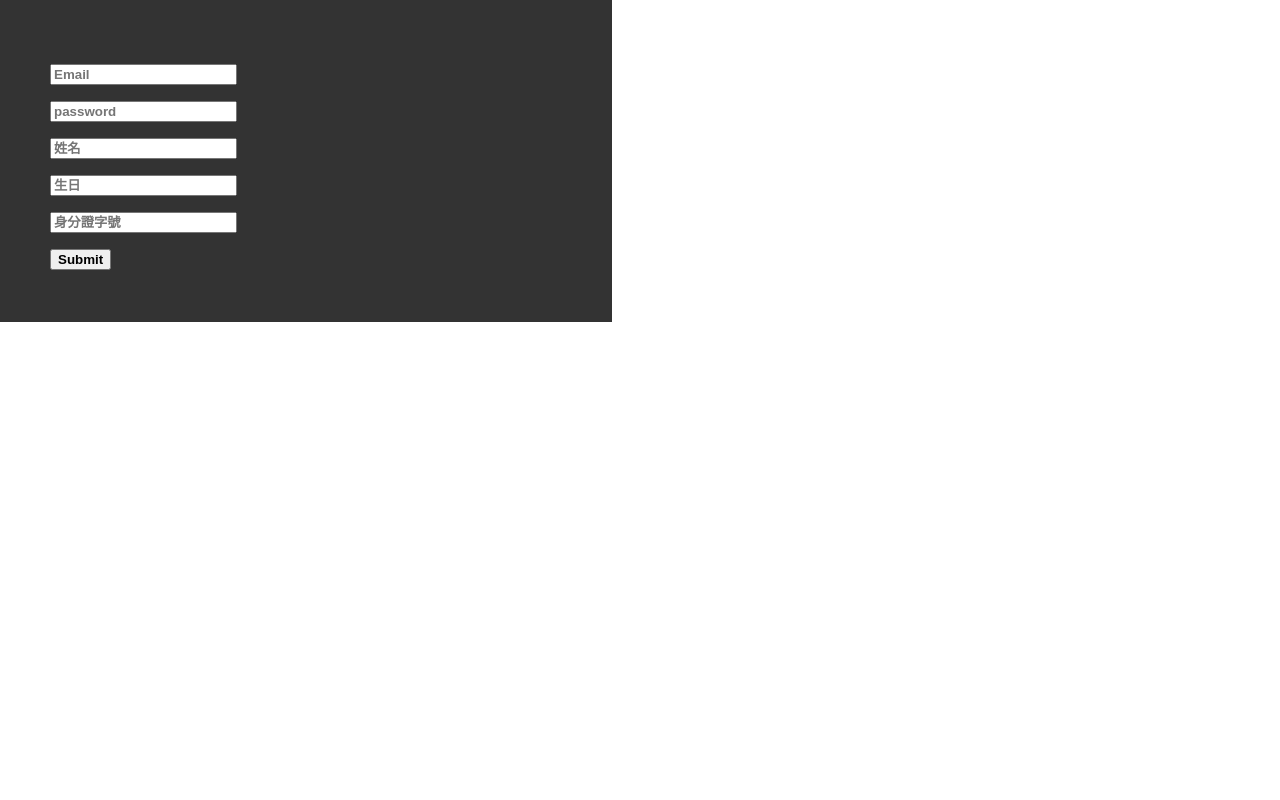
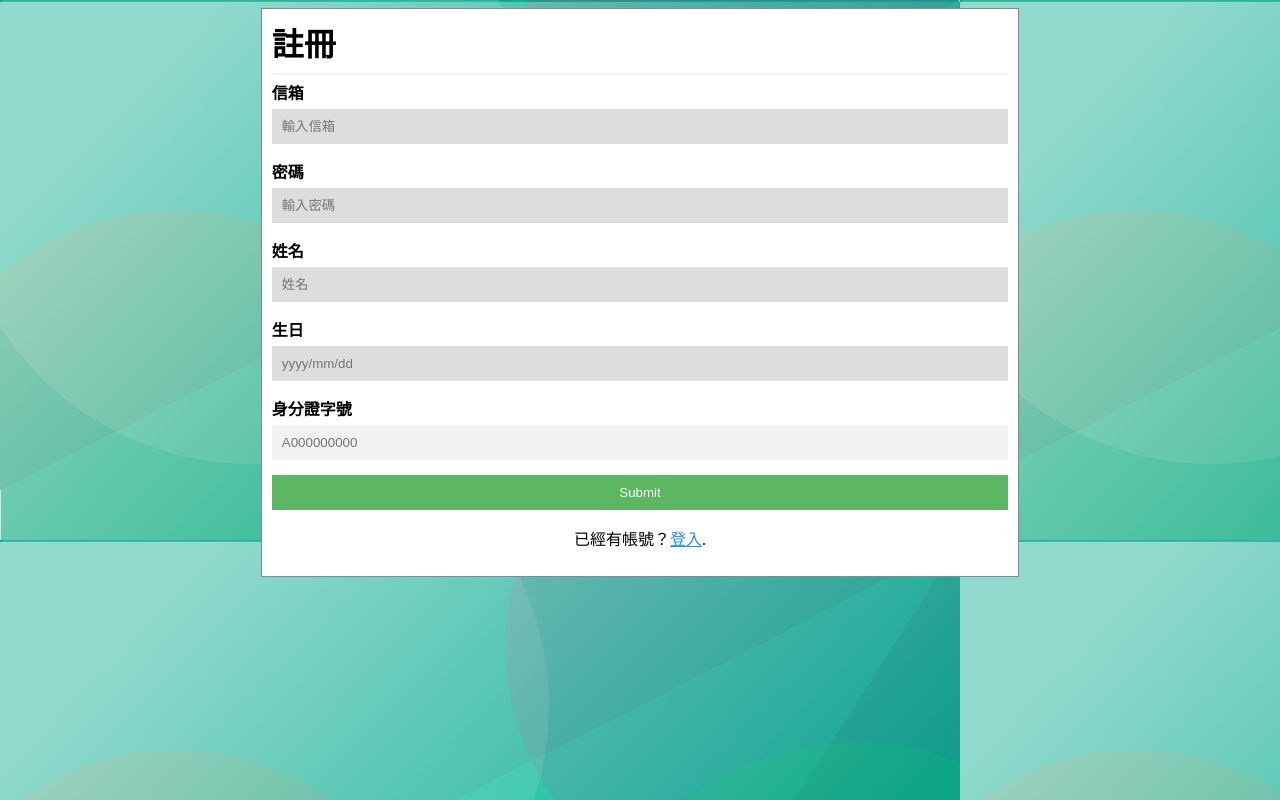
Before and after one commit to chuuuan/hand, a website: page register.html in a window 1280 px wide. Drawn offline with Linux system fonts and the light colour scheme.

Commit message:
register page changed

```diff
--- a/register.html
+++ b/register.html
@@ -4,32 +4,103 @@
 <head>
   <meta charset="utf-8">
   <title>firebase register</title>
-  <link rel="stylesheet" href="style.css" />
+
+  <style>
+      body
+      * {
+        box-sizing: border-box;
+      }
+      /* Add padding to containers */
+      .container {
+        padding: 10px;
+        background-color: white;
+        border: 1px solid #888;
+      }
+
+      /* Full-width input fields */
+      input[type=text], input[type=password], input[type=email], input[type=name], input[type=birthday], input[type=identity]
+       {
+        width: 100%;
+        padding: 10px;
+        margin: 5px 0 15px 0;
+        display: inline-block;
+        border: none;
+        background: #f1f1f1;
+      }
+
+      input[type=text]:focus, input[type=password], input[type=email], input[type=name], input[type=birthday], input[type=identity]:focus
+      {
+        background-color: #ddd;
+        outline: none;
+      }
+
+      /* Overwrite default styles of hr */
+      hr {
+        border: 1px solid #f1f1f1;
+        margin-bottom: 5px;
+      }
+
+      /* Set a style for the submit button */
+      .registerbtn {
+        background-color: #4CAF50;
+        color: white;
+        padding: 10px 15px;
+        margin: 0px 0;
+        border: none;
+        cursor: pointer;
+        width: 100%;
+        opacity: 0.9;
+      }
+
+      .registerbtn:hover {
+        opacity: 1;
+      }
+
+      /* Add a blue text color to links */
+      a {
+        color: dodgerblue;
+      }
+
+       p{
+          text-align: center;
+        }
+
+      .j {
+          width: 60%;
+
+          }
+      h1 {
+        margin: 0px 0 5px 0;
+      }
+  </style>
+
 </head>
 
-<body>
-  <div class="centerform">
-    <form id="form">
-      <div class="form-group">
-        <input id="txtEmail" type="email" placeholder="Email">
-      </div>
-      <div class="form-group">
-        <input id="txtPassword" type="password" placeholder="password">
-      </div>
-      <div class="form-group">
-        <input id="txtName" type="name" placeholder="姓名">
-      </div>
-      <div class="form-group">
-        <input id="txtBirthday" type="birthday" placeholder="生日">
-      </div>
-      <div class="form-group">
-        <input id="txtIdentity" type="identity" placeholder="身分證字號">
-      </div>
-      <div class="form-group">
-        <button type="submit" class="btn btn-action">Submit</button>
-      </div>
+<body background="images/bkg_test.png">
+  <div class="container j" style="margin:0 auto">
+    <h1>註冊</h1>
+    <hr>
+      <label for="email"><b>信箱</b></label>
+      <input id="txtEmail" type="email" placeholder="輸入信箱" required>
 
-    </form>
+      <label for="psw"><b>密碼</b></label>
+      <input id="txtPassword" type="password" placeholder="輸入密碼" required>
+
+      <label for="name"><b>姓名</b></label>
+      <input id="txtName" type="name" placeholder="姓名" required>
+
+      <label for="name"><b>生日</b></label>
+      <input id="txtBirthday" type="birthday" placeholder="yyyy/mm/dd" required>
+
+      <label for="name"><b>身分證字號</b></label>
+      <input id="txtIdentity" type="identity" placeholder="A000000000" required>
+
+
+        <button type="submit" class="registerbtn">Submit</button>
+      <p>已經有帳號？<a href="login.html">登入</a>.</p>
+
+
+
   </div>
 
   <script src="https://www.gstatic.com/firebasejs/5.9.0/firebase.js"></script>
```
